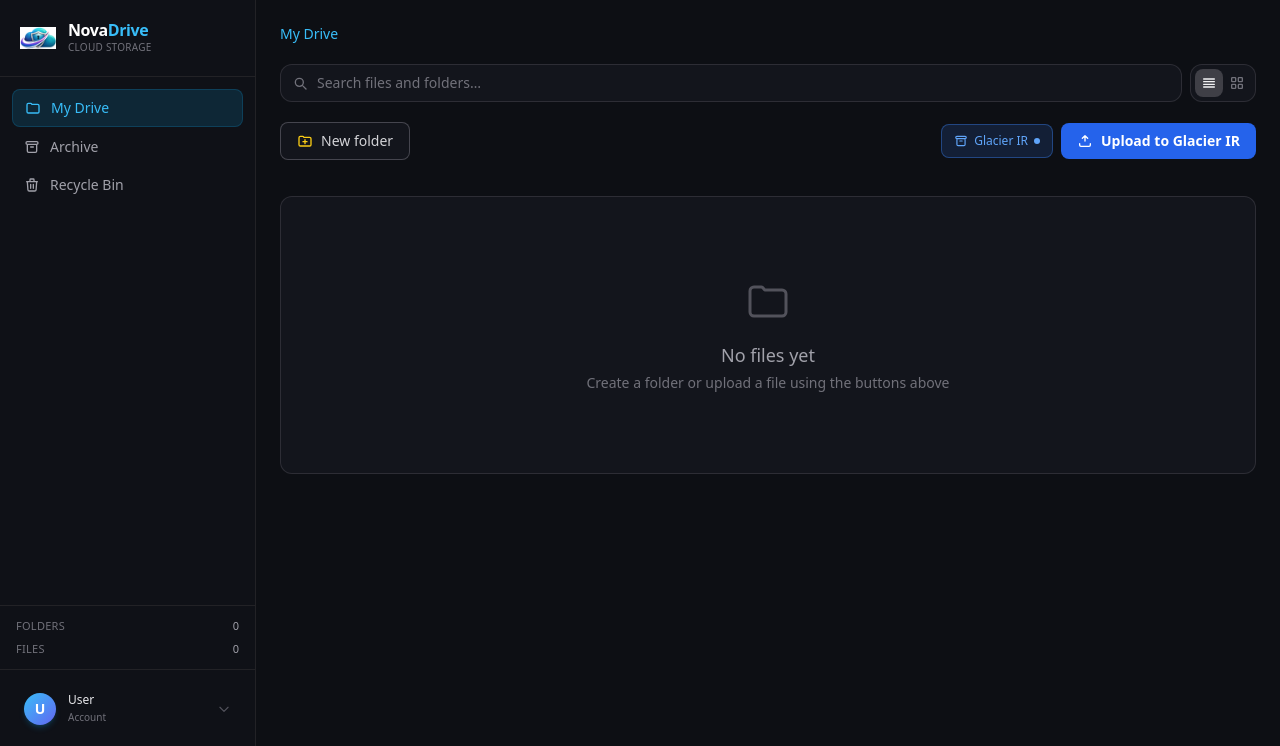
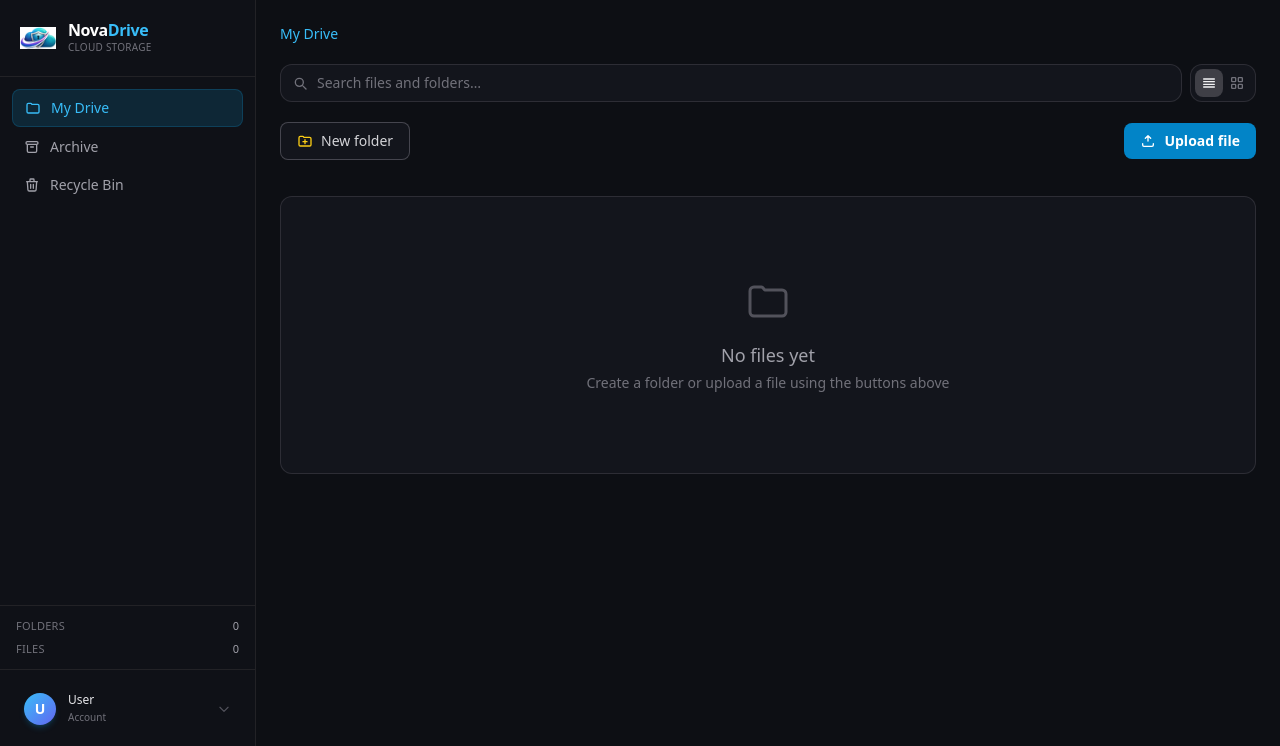
Before and after one commit to CaringalML/pureserverless, a Django app: template lambda/serverless_web_app/templates/drive/home.html in a window 1280 px wide. Shown: the top 746 px of the page. Run offline with Django 5.2, Linux system fonts and the light colour scheme; the template is opened without the code that fills it, so the values that code supplies are empty; some libraries are stand-ins or nearby versions.

Commit message:
Always upload to Glacier Instant Retrieval; remove Standard option
Glacier IR has the same instant access as Standard so Standard is no
longer needed. Removed the toggle UI and hardcoded GLACIER_IR in both
the confirm_upload view and the frontend confirm payload.

Co-Authored-By: Claude Sonnet 4.6 <noreply@anthropic.com>

```diff
--- a/lambda/serverless_web_app/templates/drive/home.html
+++ b/lambda/serverless_web_app/templates/drive/home.html
@@ -25,8 +25,6 @@
         selected: [],
         archiving: false,
 
-        /* ── upload storage class — default to Glacier IR ── */
-        glacierUpload: true,
 
         rowClick(e, pk) {
             if (e.ctrlKey || e.metaKey) {
@@ -153,7 +151,7 @@
                         filename: file.name,
                         s3_key,
                         folder_pk: {{ current_folder.pk|default:'null' }},
-                        storage_class: this.glacierUpload ? 'GLACIER_IR' : '',
+                        storage_class: 'GLACIER_IR',
                     }),
                 });
                 const result = await confirm.json();
@@ -463,36 +461,16 @@
                     </button>
                 </div>
 
-                {# Upload controls #}
-                <div class="flex items-center gap-2 ml-auto">
-                    {# Glacier IR toggle #}
-                    <button @click="glacierUpload = !glacierUpload"
-                            title="Toggle Glacier Instant Retrieval upload"
-                            class="flex items-center gap-1.5 px-3 py-2 rounded-lg border text-xs font-medium transition-colors duration-150"
-                            :class="glacierUpload
-                                ? 'bg-blue-500/15 border-blue-500/40 text-blue-400 hover:bg-blue-500/25'
-                                : 'bg-transparent border-zinc-600/80 text-zinc-500 hover:text-zinc-300 hover:border-zinc-500'">
-                        <svg class="w-3.5 h-3.5 shrink-0" fill="none" viewBox="0 0 24 24" stroke="currentColor" stroke-width="2">
-                            <path stroke-linecap="round" stroke-linejoin="round" d="M5 8h14M5 8a2 2 0 110-4h14a2 2 0 110 4M5 8v10a2 2 0 002 2h10a2 2 0 002-2V8m-9 4h4"/>
-                        </svg>
-                        <span x-text="glacierUpload ? 'Glacier IR' : 'Glacier IR'"></span>
-                        <span x-show="glacierUpload" class="w-1.5 h-1.5 rounded-full bg-blue-400"></span>
-                    </button>
-
                 {# Upload button #}
-                    <label class="flex items-center gap-2 px-4 py-2 rounded-lg text-white text-sm font-semibold cursor-pointer transition-colors duration-150"
-                           :class="[
-                               uploading ? 'opacity-60 cursor-not-allowed' : '',
-                               glacierUpload ? 'bg-blue-600 hover:bg-blue-500 active:bg-blue-700' : 'bg-sky-600 hover:bg-sky-500 active:bg-sky-700'
-                           ]">
+                <label class="flex items-center gap-2 px-4 py-2 rounded-lg bg-sky-600 hover:bg-sky-500 active:bg-sky-700 text-white text-sm font-semibold cursor-pointer transition-colors duration-150 ml-auto"
+                       :class="{ 'opacity-60 cursor-not-allowed': uploading }">
                     <svg x-show="!uploading" xmlns="http://www.w3.org/2000/svg" class="w-4 h-4" fill="none" viewBox="0 0 24 24" stroke="currentColor" stroke-width="2">
                         <path stroke-linecap="round" stroke-linejoin="round" d="M4 16v2a2 2 0 002 2h12a2 2 0 002-2v-2M12 12V4m0 0L8 8m4-4l4 4"/>
                     </svg>
-                        <span x-show="!uploading" x-text="glacierUpload ? 'Upload to Glacier IR' : 'Upload file'"></span>
+                    <span x-show="!uploading">Upload file</span>
                     <span x-show="uploading" x-cloak x-text="`${uploadProgress}%`"></span>
                     <input type="file" class="hidden" :disabled="uploading" @change="handleUpload($event)">
                 </label>
-                </div>
             </div>
             {% endif %}{# /not is_archive_view #}
 
```
Also changed, not shown: lambda/serverless_web_app/drive/views.py (+8 -12 lines). Lines whose indentation alone changed are shown as unchanged.
